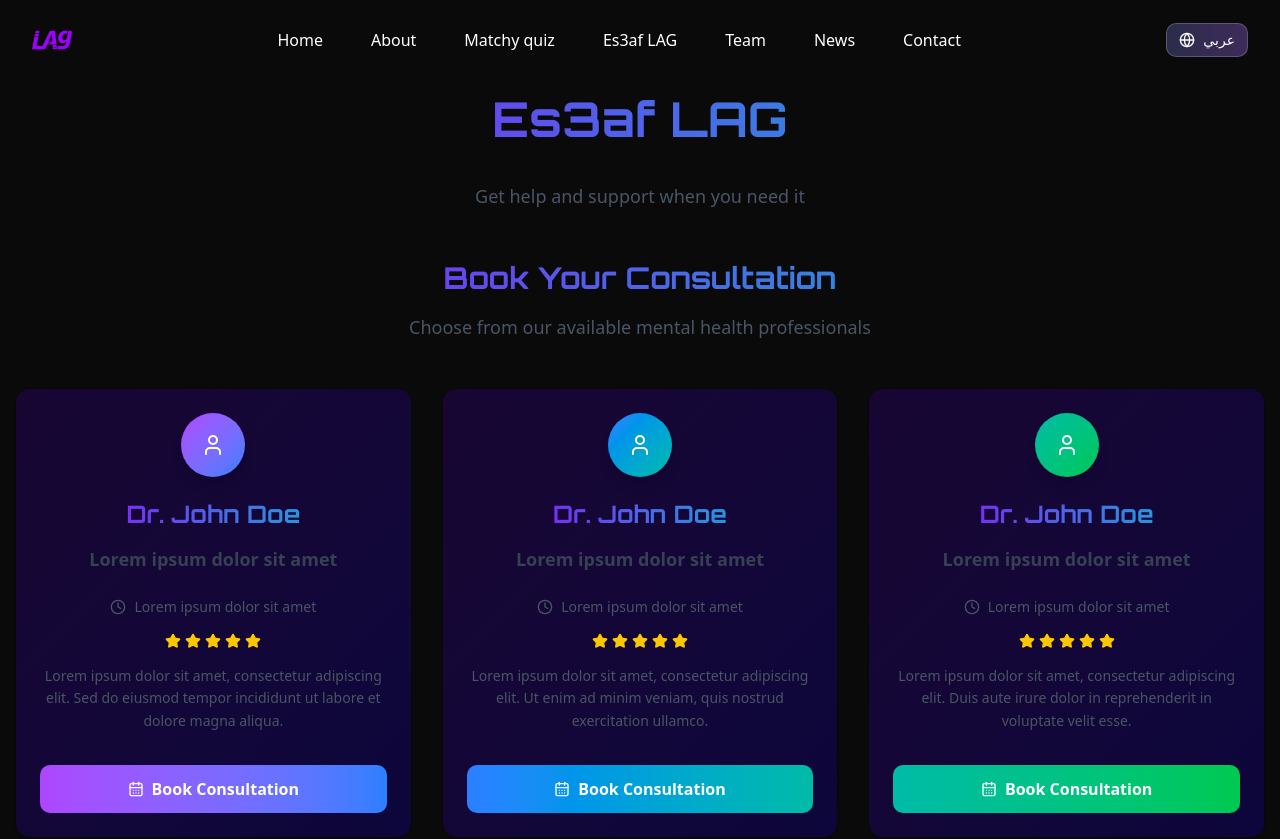
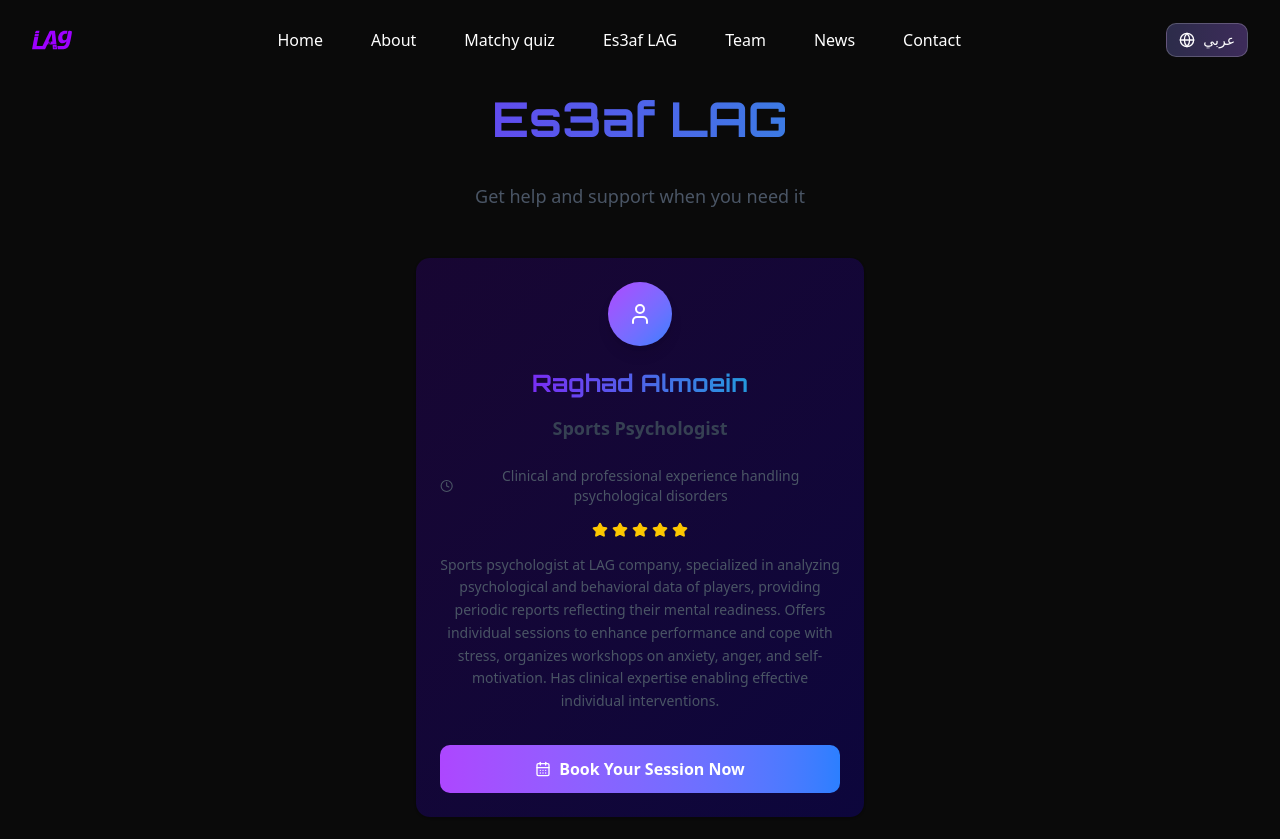
Before and after one commit to A222moq3e/LAG_Website, a Next.js app: page /en/aid in a window 1280 px wide. Shown: the top 839 px of the page. Built offline with nearby package versions, Linux system fonts and the light colour scheme.

Commit message:
Update Es3af Lag Pag with real informationss

```diff
--- a/app/[locale]/aid/page.js
+++ b/app/[locale]/aid/page.js
@@ -1,19 +1,17 @@
 'use client';
 
 import React, { useState, useEffect } from 'react';
-import { t } from '../../lib/i18n';
+import { t } from '../../lib/i18n'; // دالة الترجمة
 import { Card, CardContent, CardHeader, CardTitle, CardDescription } from '../../components/ui/card';
-import { Dialog, DialogContent, DialogHeader, DialogTitle, DialogTrigger } from '../../components/ui/dialog';
+import { Dialog, DialogContent, DialogHeader, DialogTitle } from '../../components/ui/dialog';
 import { InlineWidget } from "react-calendly";
 import { CalendarDays, Clock, User, Star } from 'lucide-react';
 
 export default function Aid({ params }) {
-  const [selectedDoctor, setSelectedDoctor] = useState(null);
   const [isModalOpen, setIsModalOpen] = useState(false);
   const [currentLocale, setCurrentLocale] = useState('en');
 
   useEffect(() => {
-    // Handle the async params
     const getLocale = async () => {
       const resolvedParams = await params;
       setCurrentLocale(resolvedParams.locale || 'en');
@@ -21,41 +19,16 @@ export default function Aid({ params }) {
     getLocale();
   }, [params]);
 
-  // For demo purposes, using placeholder Calendly URLs
-  // Replace these with actual Calendly URLs for each doctor
-  const calendlyUrls = {
-    doctor1: "https://calendly.com/username/doctor-1?primary_color=9D00FF&background_color=0A0A0A&text_color=ffffff",
-    doctor2: "https://calendly.com/username/doctor-2?primary_color=00C7D3&background_color=0A0A0A&text_color=ffffff",
-    doctor3: "https://calendly.com/username/doctor-3?primary_color=2C006F&background_color=0A0A0A&text_color=ffffff"
-  };
+  // رابط الحجز الثابت
+  const calendlyUrl = "https://calendly.com/lagpsy-sa/meet-with-me";
 
-
-  const handleCardClick = (doctorKey) => {
-    setSelectedDoctor(doctorKey);
+  const handleCardClick = () => {
     setIsModalOpen(true);
   };
 
-  const doctors = [
-    {
-      key: 'doctor1',
-      icon: <User className="w-6 h-6" />,
-      gradient: 'from-purple-500 to-blue-500'
-    },
-    {
-      key: 'doctor2',
-      icon: <User className="w-6 h-6" />,
-      gradient: 'from-blue-500 to-teal-500'
-    },
-    {
-      key: 'doctor3',
-      icon: <User className="w-6 h-6" />,
-      gradient: 'from-teal-500 to-green-500'
-    }
-  ];
-
   return (
     <div className="container mx-auto px-4 py-20">
-      {/* Header Section */}
+      {/* Header */}
       <div className="text-center mb-12">
         <h1 className="text-5xl font-bold mb-6 main-gradient-text leading-relaxed py-2">
           {t(currentLocale, 'pages.aid.title')}
@@ -65,71 +38,49 @@ export default function Aid({ params }) {
         </p>
       </div>
 
-      {/* Doctor Cards Section */}
-      <div className="text-center mb-12">
-        <h2 className="text-3xl font-bold mb-4 main-gradient-text">
-          {t(currentLocale, 'pages.aid.doctorCards.title')}
-        </h2>
-        <p className="text-lg text-gray-600 max-w-2xl mx-auto">
-          {t(currentLocale, 'pages.aid.doctorCards.subtitle')}
-        </p>
-      </div>
-
-      {/* Cards Grid */}
-      <div className="grid grid-cols-1 md:grid-cols-2 lg:grid-cols-3 gap-8 mb-12">
-        {doctors.map((doctor) => (
+      {/* Doctor Card */}
+      <div className="flex justify-center">
         <Card
-            key={doctor.key}
-            className="group relative overflow-hidden hover:shadow-2xl transition-all duration-300 cursor-pointer transform hover:-translate-y-2 bg-gradient-card border-0"
-            onClick={() => handleCardClick(doctor.key)}
+          className="group relative overflow-hidden hover:shadow-2xl transition-all duration-300 cursor-pointer transform hover:-translate-y-2 bg-gradient-card border-0 max-w-md w-full"
         >
-            {/* Gradient overlay */}
-            <div className={`absolute inset-0 bg-gradient-to-br ${doctor.gradient} opacity-0 group-hover:opacity-10 transition-opacity duration-300`} />
+          <div className="absolute inset-0 bg-gradient-to-br from-purple-500 to-blue-500 opacity-0 group-hover:opacity-10 transition-opacity duration-300" />
 
           <CardHeader className="text-center relative z-10">
-              {/* Doctor Icon */}
-              <div className={`w-16 h-16 mx-auto mb-4 rounded-full bg-gradient-to-br ${doctor.gradient} flex items-center justify-center text-white shadow-lg`}>
-                {doctor.icon}
+            <div className="w-16 h-16 mx-auto mb-4 rounded-full bg-gradient-to-br from-purple-500 to-blue-500 flex items-center justify-center text-white shadow-lg">
+              <User className="w-6 h-6" />
             </div>
-
             <CardTitle className="text-2xl font-bold mb-2 main-gradient-text">
-                {t(currentLocale, `pages.aid.doctorCards.${doctor.key}.name`)}
+              {t(currentLocale, 'pages.aid.doctorCards.doctor1.name')}
             </CardTitle>
-
             <CardDescription className="text-lg font-semibold text-gray-700">
-                {t(currentLocale, `pages.aid.doctorCards.${doctor.key}.specialty`)}
+              {t(currentLocale, 'pages.aid.doctorCards.doctor1.specialty')}
             </CardDescription>
           </CardHeader>
 
           <CardContent className="text-center space-y-4 relative z-10">
-              {/* Experience Badge */}
             <div className="flex items-center justify-center gap-2 text-sm text-gray-600">
               <Clock className="w-4 h-4" />
-                {t(currentLocale, `pages.aid.doctorCards.${doctor.key}.experience`)}
+              {t(currentLocale, 'pages.aid.doctorCards.doctor1.experience')}
             </div>
-
-              {/* Rating Stars */}
             <div className="flex justify-center gap-1">
               {[...Array(5)].map((_, i) => (
                 <Star key={i} className="w-4 h-4 fill-yellow-400 text-yellow-400" />
               ))}
             </div>
-
-              {/* Description */}
             <p className="text-gray-600 text-sm leading-relaxed">
-                {t(currentLocale, `pages.aid.doctorCards.${doctor.key}.description`)}
+              {t(currentLocale, 'pages.aid.doctorCards.doctor1.description')}
             </p>
-
-              {/* Book Button */}
             <div className="pt-4">
-                <button className={`w-full py-3 px-4 rounded-lg bg-gradient-to-r ${doctor.gradient} text-white font-semibold hover:shadow-lg transition-all duration-300 transform hover:scale-105 flex items-center justify-center gap-2`}>
+              <button
+                onClick={handleCardClick}
+                className="w-full py-3 px-4 rounded-lg bg-gradient-to-r from-purple-500 to-blue-500 text-white font-semibold hover:shadow-lg transition-all duration-300 transform hover:scale-105 flex items-center justify-center gap-2"
+              >
                 <CalendarDays className="w-4 h-4" />
-                  {t(currentLocale, `pages.aid.doctorCards.${doctor.key}.buttonText`)}
+                {t(currentLocale, 'pages.aid.doctorCards.doctor1.buttonText')}
               </button>
             </div>
           </CardContent>
         </Card>
-        ))}
       </div>
 
       {/* Calendly Modal */}
@@ -137,19 +88,17 @@ export default function Aid({ params }) {
         <DialogContent className="max-w-5xl max-h-[90vh] overflow-hidden p-0">
           <DialogHeader className="p-6 pb-4">
             <DialogTitle className="text-2xl font-bold main-gradient-text text-center">
-              {selectedDoctor && t(currentLocale, `pages.aid.doctorCards.${selectedDoctor}.name`)}
+              {t(currentLocale, 'pages.aid.doctorCards.doctor1.name')}
             </DialogTitle>
           </DialogHeader>
           <div className="h-[700px] w-full">
-            {selectedDoctor && (
             <InlineWidget
-                url={calendlyUrls[selectedDoctor]}
+              url={calendlyUrl}
               styles={{
                 height: '100%',
                 width: '100%',
               }}
             />
-            )}
           </div>
         </DialogContent>
       </Dialog>
--- a/app/locales/ar.json
+++ b/app/locales/ar.json
@@ -66,25 +66,11 @@
         "title": "احجز استشارتك",
         "subtitle": "اختر من بين المختصين في الصحة النفسية المتاحين",
         "doctor1": {
-          "name": "د. جون دو",
-          "specialty": "لابور إت دولور ماجنا أليكوا",
-          "experience": "لابور إت دولور ماجنا أليكوا",
-          "description": "لوريم إيبسوم دولور سيت أميت، كونسيكتيتور أديبيسيسينغ إيليت. سيد دو إيوسمود تيمبور إنسيديدونت أوت لابور إت دولور ماجنا أليكوا.",
-          "buttonText": "احجز استشارة"
-        },
-        "doctor2": {
-          "name": "د. جون دو",
-          "specialty": "لابور إت دولور ماجنا أليكوا",
-          "experience": "لابور إت دولور ماجنا أليكوا",
-          "description": "لوريم إيبسوم دولور سيت أميت، كونسيكتيتور أديبيسيسينغ إيليت. أوت إنيم آد مينيم فينيام، كويس نوسترود إكسيرسيتيشن أولامكو.",
-          "buttonText": "احجز استشارة"
-        },
-        "doctor3": {
-          "name": "د. جون دو",
-          "specialty": "لابور إت دولور ماجنا أليكوا",
-          "experience": "لابور إت دولور ماجنا أليكوا",
-          "description": "لوريم إيبسوم دولور سيت أميت، كونسيكتيتور أديبيسيسينغ إيليت. دويس أوت إيرور دولور إن ريبريهيندريت إن فولوبتيت فيليت إيسي.",
-          "buttonText": "احجز استشارة"
+          "name": "رغد الموينع",
+          "specialty": "أخصائية نفسية رياضية",
+          "experience": "خبرة عيادية واحترافية في التعامل مع الاضطرابات النفسية",
+          "description": "أخصائية نفسية رياضية في مبادرة LAG، متخصصة في تحليل البيانات النفسية والسلوكية للاعبين، وتقديم تقارير دورية تعكس جاهزيتهم الذهنية. تقدم جلسات فردية لتعزيز الأداء والتعامل مع الضغوط، وتنظم ورش عمل حول القلق، الغضب، والتحفيز الذاتي. تملك خبرة عيادية تمكّنها من التعامل مع مختلف الاضطرابات النفسية باحترافية وتقديم تدخلات فردية فعّالة.",
+          "buttonText": "احجز جلستك الآن"
         }
       }
     },
--- a/app/locales/en.json
+++ b/app/locales/en.json
@@ -64,27 +64,13 @@
       "description": "Get help and support when you need it",
       "doctorCards": {
         "title": "Book Your Consultation",
-        "subtitle": "Choose from our available mental health professionals",
+        "subtitle": "Choose from available mental health specialists",
         "doctor1": {
-          "name": "Dr. John Doe",
-          "specialty": "Lorem ipsum dolor sit amet",
-          "experience": "Lorem ipsum dolor sit amet",
-          "description": "Lorem ipsum dolor sit amet, consectetur adipiscing elit. Sed do eiusmod tempor incididunt ut labore et dolore magna aliqua.",
-          "buttonText": "Book Consultation"
-        },
-        "doctor2": {
-          "name": "Dr. John Doe",
-          "specialty": "Lorem ipsum dolor sit amet",
-          "experience": "Lorem ipsum dolor sit amet",
-          "description": "Lorem ipsum dolor sit amet, consectetur adipiscing elit. Ut enim ad minim veniam, quis nostrud exercitation ullamco.",
-          "buttonText": "Book Consultation"
-        },
-        "doctor3": {
-          "name": "Dr. John Doe",
-          "specialty": "Lorem ipsum dolor sit amet",
-          "experience": "Lorem ipsum dolor sit amet",
-          "description": "Lorem ipsum dolor sit amet, consectetur adipiscing elit. Duis aute irure dolor in reprehenderit in voluptate velit esse.",
-          "buttonText": "Book Consultation"
+          "name": "Raghad Almoein",
+          "specialty": "Sports Psychologist",
+          "experience": "Clinical and professional experience handling psychological disorders",
+          "description": "Sports psychologist at LAG company, specialized in analyzing psychological and behavioral data of players, providing periodic reports reflecting their mental readiness. Offers individual sessions to enhance performance and cope with stress, organizes workshops on anxiety, anger, and self-motivation. Has clinical expertise enabling effective individual interventions.",
+          "buttonText": "Book Your Session Now"
         }
       }
     },
```
Lines whose indentation alone changed are shown as unchanged.
